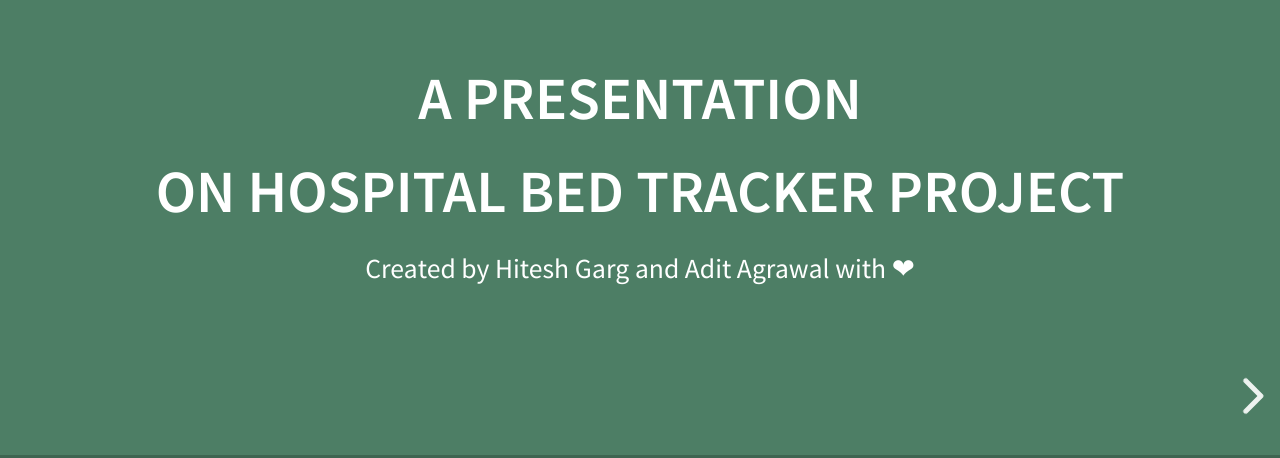
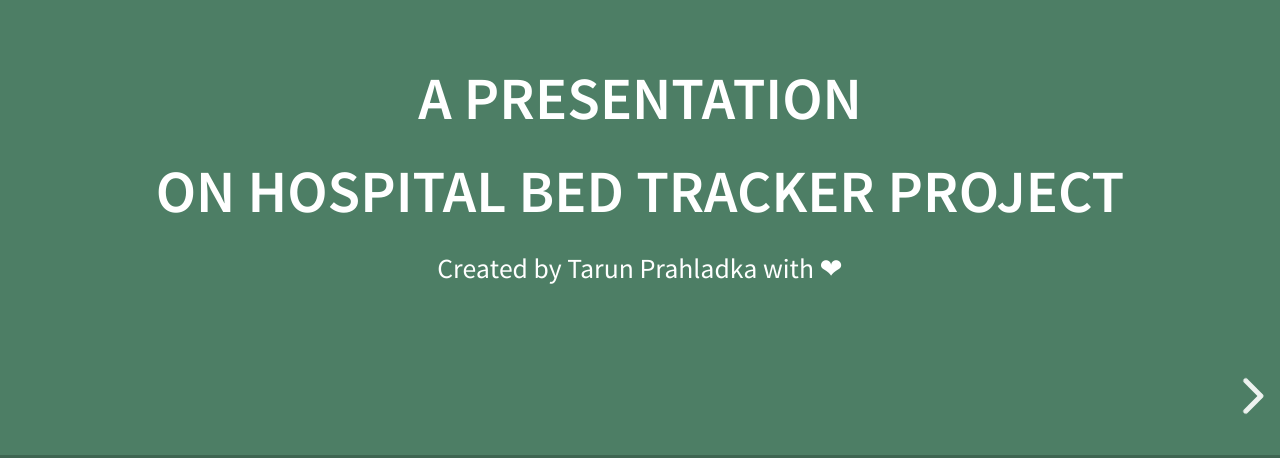
Before and after one commit to yashrajmishra/hospital-bed-presentation, a website: page index.html in a window 1280 px wide. Shown: the part 342-800 px from the top of the page. Drawn offline with Linux system fonts and the light colour scheme.

Commit message:
Update index.html

```diff
--- a/index.html
+++ b/index.html
@@ -36,7 +36,7 @@
 				<h3>A Presentation </h3>
 				<h3>On Hospital Bed Tracker Project</h3>
 				<p>
-					<small>Created by Hitesh Garg and Adit Agrawal
+					<small>Created by Tarun Prahladka
 						with ❤</small>
 				</p>
 			</section>
```
